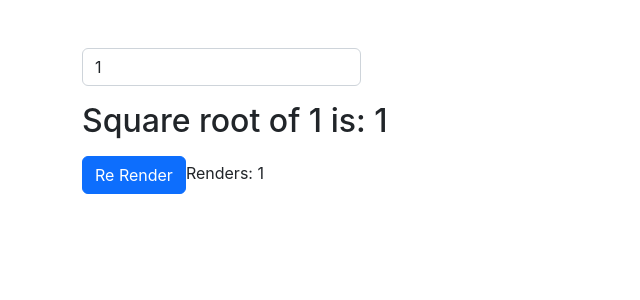
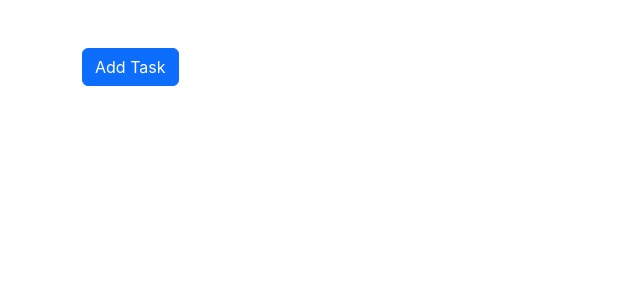
Before and after one commit to AbyssWalker1990/react-sandbox, a React (Create React App) app: page / in a window 1280 px wide. Shown: the top 300 px of the page, without its empty margins (0-640 px from the left). Built offline with nearby package versions, Linux system fonts and the light colour scheme.

Commit message:
learned a bit about useCallback hook

```diff
--- a/src/App.js
+++ b/src/App.js
@@ -2,12 +2,13 @@
 import UseRefExample2 from "./components/UseRefExample2";
 import UseRefExample3 from "./components/UseRefExample3";
 import UseMemoExample from "./components/UseMemoExample";
+import UseCallbackExample from "./components/UseCallbackExample";
 
 
 function App() {
   return (
     <div className='container mt-5'>
-      <UseMemoExample />
+      <UseCallbackExample />
     </div>
   );
 }
--- /dev/null
+++ b/src/components/UseCallbackExample.jsx
@@ -0,0 +1,27 @@
+import React, { useState, useCallback } from "react"
+
+function UseCallbackExample() {
+  const [tasks, setTasks] = useState([])
+
+  const addTask = useCallback(() => {
+    setTasks((prevState) => [...prevState, 'Some Task'])
+  }, [setTasks])
+
+  return (
+    <div>
+      <Button addTask={addTask} />
+      {tasks.map((task, index) => (
+        <p key={index}>{task}</p>
+      ))}
+    </div>
+  )
+}
+
+const Button = React.memo(({addTask}) => {
+  console.log('Button rendered')
+  return <div>
+    <button className='btn btn-primary' onClick={addTask}>Add Task</button>
+  </div>
+})
+
+export default UseCallbackExample
```
